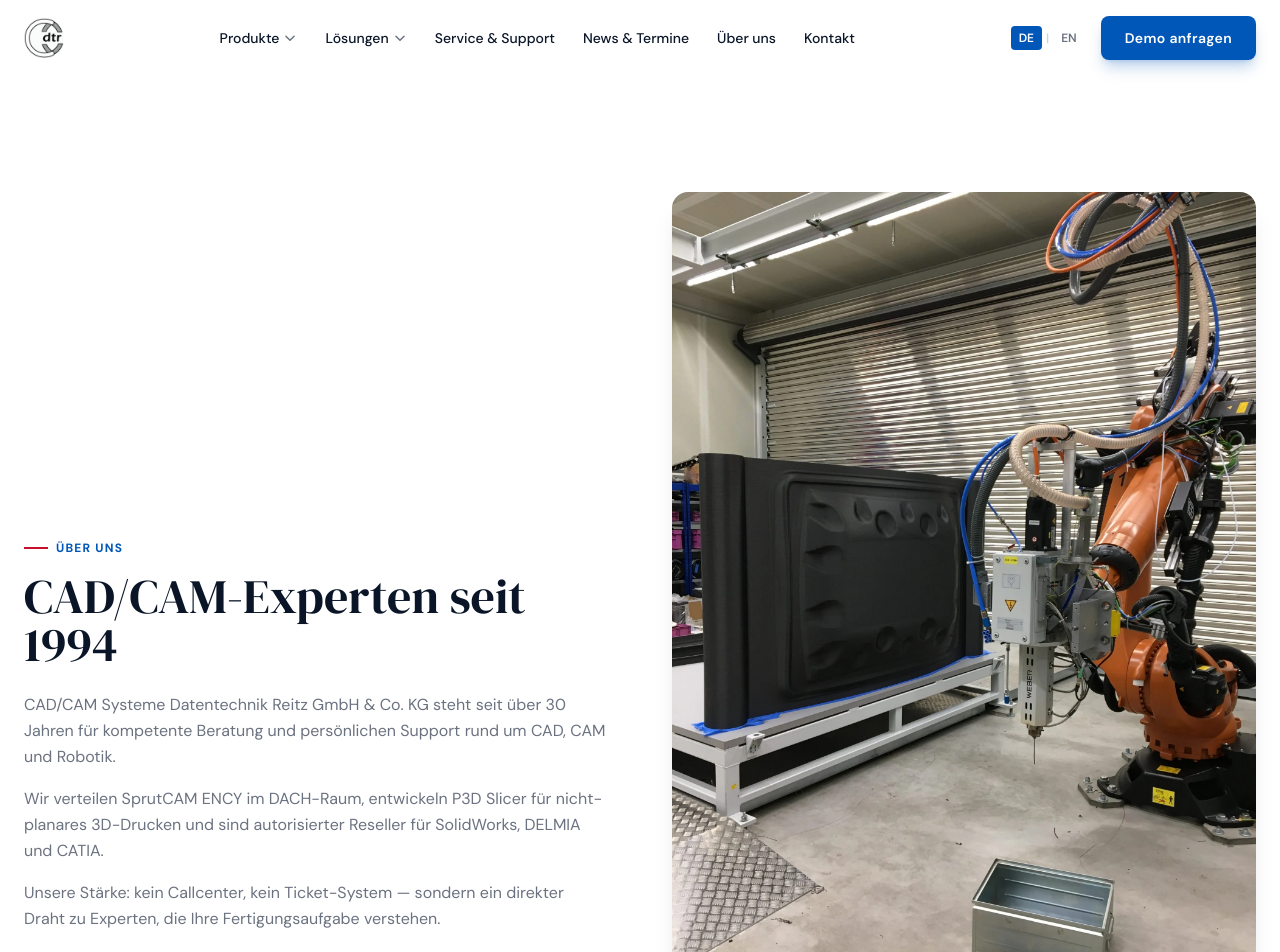
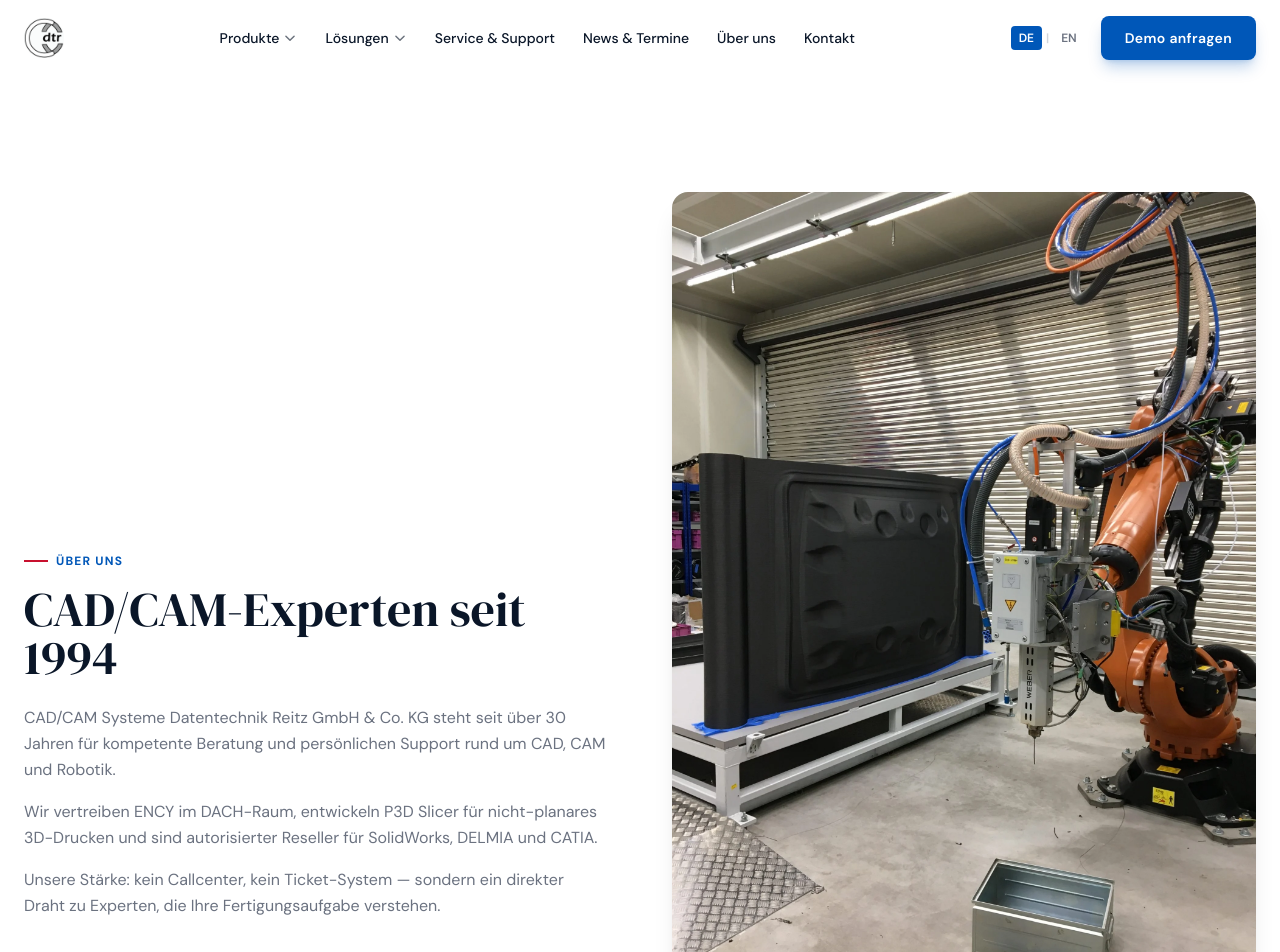
Before and after one commit to cncandi/cncandi.github.io, a Next.js app: page /ueber-uns in a window 1280 px wide. Shown: the top 952 px of the page. Built offline with nearby package versions, Linux system fonts and the light colour scheme.

Commit message:
fix: remove last SprutCAM text reference from about page

```diff
--- a/src/app/ueber-uns/page.tsx
+++ b/src/app/ueber-uns/page.tsx
@@ -12,7 +12,7 @@ export default function UeberUnsPage() {
               <span className="section-tag">Über uns</span>
               <h1 className="section-heading mb-6">CAD/CAM-Experten seit 1994</h1>
               <p className="text-brand-muted leading-relaxed mb-4">CAD/CAM Systeme Datentechnik Reitz GmbH & Co. KG steht seit über 30 Jahren für kompetente Beratung und persönlichen Support rund um CAD, CAM und Robotik.</p>
-              <p className="text-brand-muted leading-relaxed mb-4">Wir verteilen SprutCAM ENCY im DACH-Raum, entwickeln P3D Slicer für nicht-planares 3D-Drucken und sind autorisierter Reseller für SolidWorks, DELMIA und CATIA.</p>
+              <p className="text-brand-muted leading-relaxed mb-4">Wir vertreiben ENCY im DACH-Raum, entwickeln P3D Slicer für nicht-planares 3D-Drucken und sind autorisierter Reseller für SolidWorks, DELMIA und CATIA.</p>
               <p className="text-brand-muted leading-relaxed">Unsere Stärke: kein Callcenter, kein Ticket-System — sondern ein direkter Draht zu Experten, die Ihre Fertigungsaufgabe verstehen.</p>
             </div>
             <div data-reveal="right" className="grid grid-cols-2 gap-4">
```
